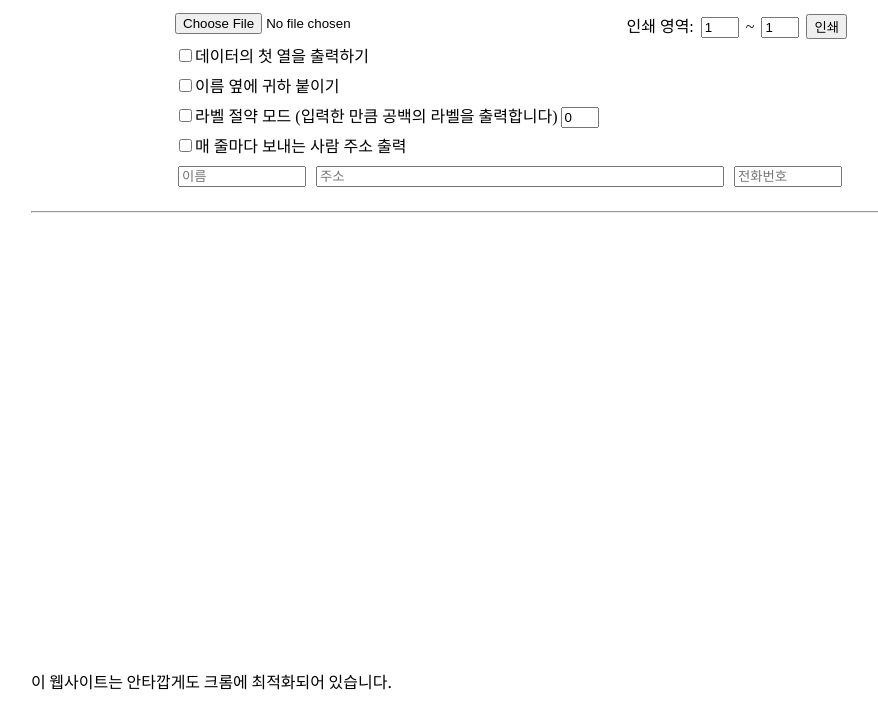
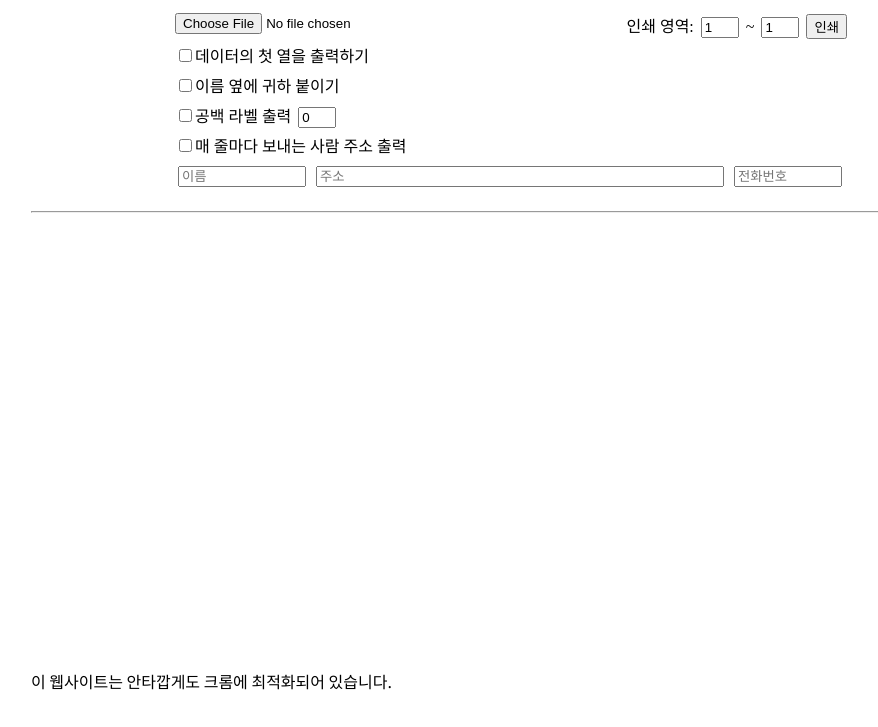
Before and after one commit to jihun-io/labelmaker, a plain HTML site: page index.html in a window 1280 px wide. Shown: the part 165-892 px from the top of the page, without its empty margins (129-1007 px from the left). Drawn offline with nearby package versions, Linux system fonts and the light colour scheme.

Commit message:
fix miximum numbers of empty label input

```diff
--- a/index.html
+++ b/index.html
@@ -134,7 +134,7 @@
                 </div>
                 <div id="check3" class="checkbox-row">
                     <div>
-                        <label><input type="checkbox" class="checkbox" id="savelabel">라벨 절약 모드 (입력한 만큼 공백의 라벨을 출력합니다)</label><input type="number" class="textbox" id="emptyLabel" value="0">
+                        <label><input type="checkbox" class="checkbox" id="savelabel">공백 라벨 출력 </label><input type="number" class="textbox" id="emptyLabel" value="0" min="0" max="15">
                     </div>
                 </div>
                 <div id="check4" class="checkbox-row">
```
